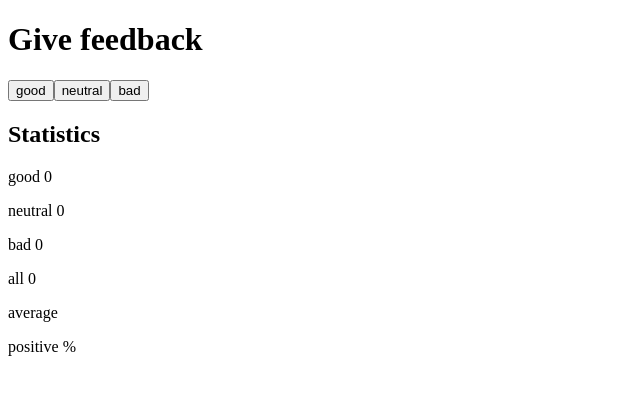
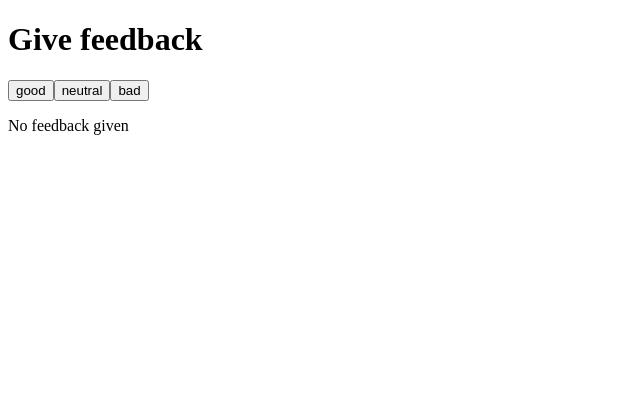
Before and after one commit to ZTanvir/Fullstackopen-exercises, a React (Vite) app in the folder part1/unicafe/: page / in a window 1280 px wide. Shown: the top 394 px of the page, without its empty margins (0-640 px from the left). Built offline with nearby package versions, Linux system fonts and the light colour scheme.

Commit message:
Add solution for the unicafe step4 ex1.9

```diff
--- a/part1/unicafe/src/App.jsx
+++ b/part1/unicafe/src/App.jsx
@@ -14,6 +14,7 @@ const Statistics = (props) => {
     averageScoreFn,
     positiveScoreFn,
   } = props;
+  if (totalFeedbackValue !== 0) {
     return (
       <>
         <h2>Statistics</h2>
@@ -25,6 +26,13 @@ const Statistics = (props) => {
         <p>positive {positiveScoreFn} %</p>
       </>
     );
+  } else {
+    return (
+      <>
+        <p>No feedback given</p>
+      </>
+    );
+  }
 };
 
 const App = () => {
@@ -39,9 +47,6 @@ const App = () => {
     const goodPoints = 1;
     const neutralPoints = 0;
     const badPoints = -1;
-    if (totalFeedbacks === 0) {
-      return "";
-    }
     return (
       (good * goodPoints + neutralPoints * neutralPoints + bad * badPoints) /
       totalFeedbacks
@@ -49,9 +54,6 @@ const App = () => {
   };
 
   const positiveScore = () => {
-    if (totalFeedbacks === 0) {
-      return "";
-    }
     return good / totalFeedbacks;
   };
 
```
Lines whose indentation alone changed are shown as unchanged.
